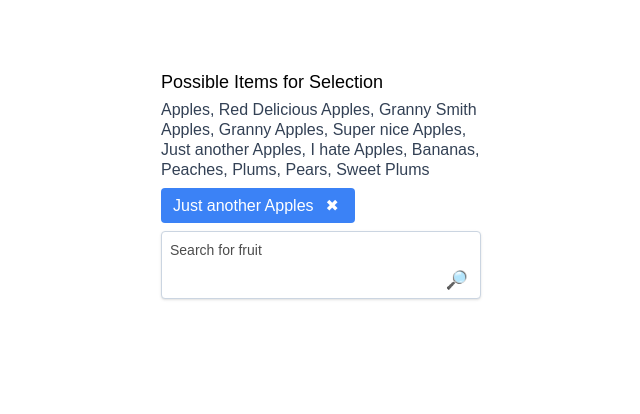
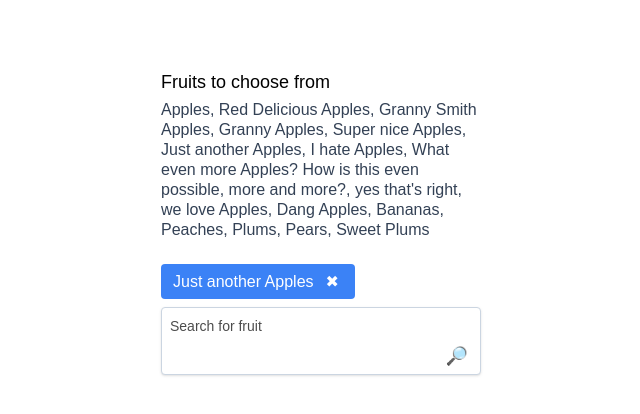
Before and after one commit to TeddyBurnsides/select, a React (Create React App) app: page / in a window 1280 px wide. Shown: the top 414 px of the page, without its empty margins (319-959 px from the left). Built offline with nearby package versions, Linux system fonts and the light colour scheme.

Commit message:
UX improvement

```diff
--- a/src/App.tsx
+++ b/src/App.tsx
@@ -12,6 +12,12 @@ const fakeData: IIdName[] = [
   { id: 10, name: "Super nice Apples" },
   { id: 11, name: "Just another Apples" },
   { id: 12, name: "I hate Apples" },
+  {
+    id: 10,
+    name: "What even more Apples? How is this even possible, more and more?",
+  },
+  { id: 11, name: "yes that's right, we love Apples" },
+  { id: 12, name: "Dang Apples" },
   { id: 4, name: "Bananas" },
   { id: 5, name: "Peaches" },
   { id: 2, name: "Plums" },
@@ -25,8 +31,12 @@ const App = () => {
   const fakeApiCall = (stringToFilterOn: string): Promise<IIdName[]> => {
     return new Promise((resolve) => {
       setTimeout(() => {
-        const filteredData = fakeData.filter((x) =>
-          x.name.toLowerCase().includes(stringToFilterOn.toLocaleLowerCase())
+        const filteredData = fakeData.filter(
+          (x) =>
+            x.name
+              .toLowerCase()
+              .includes(stringToFilterOn.toLocaleLowerCase()) ||
+            x.id === Number(stringToFilterOn)
         );
         resolve(filteredData);
       }, 500);
@@ -43,8 +53,8 @@ const App = () => {
 
   return (
     <div className="pt-16 max-w-xs mx-auto">
-      <h2 className="text-lg py-1">Possible Items for Selection</h2>
-      <p className="text-slate-700 leading-5">
+      <h2 className="text-lg py-1">Fruits to choose from</h2>
+      <p className="text-slate-700 leading-5 pb-4">
         {fakeData.map((x) => x.name).join(", ")}
       </p>
       <div className="py-2 flex gap-2 flex-wrap">
--- a/src/components/select/index.tsx
+++ b/src/components/select/index.tsx
@@ -177,7 +177,7 @@ const MultiSelect = <T extends IIdName>({
             {lookupFunctionResults.map((x) => (
               <button
                 key={x.id}
-                className="py-3 px-2 focus:bg-blue-500 focus:outline-none focus:text-white hover:bg-slate-200 w-full text-left"
+                className="leading-6 py-2 px-2 focus:bg-blue-500 focus:outline-none focus:text-white hover:bg-slate-200 w-full text-left"
                 onClick={() => handleSelect(x)}
                 onKeyDown={handleKeyDownOnDropdownItem}
               >
--- a/src/css/output.css
+++ b/src/css/output.css
@@ -744,6 +744,10 @@ video {
   padding-top: 4rem;
 }
 
+.pb-4 {
+  padding-bottom: 1rem;
+}
+
 .text-left {
   text-align: left;
 }
@@ -768,6 +772,10 @@ video {
 
 .leading-5 {
   line-height: 1.25rem;
+}
+
+.leading-6 {
+  line-height: 1.5rem;
 }
 
 .text-slate-700 {
```
Also changed, not shown: 1 other file (tests, documents, lock files or other folders).
